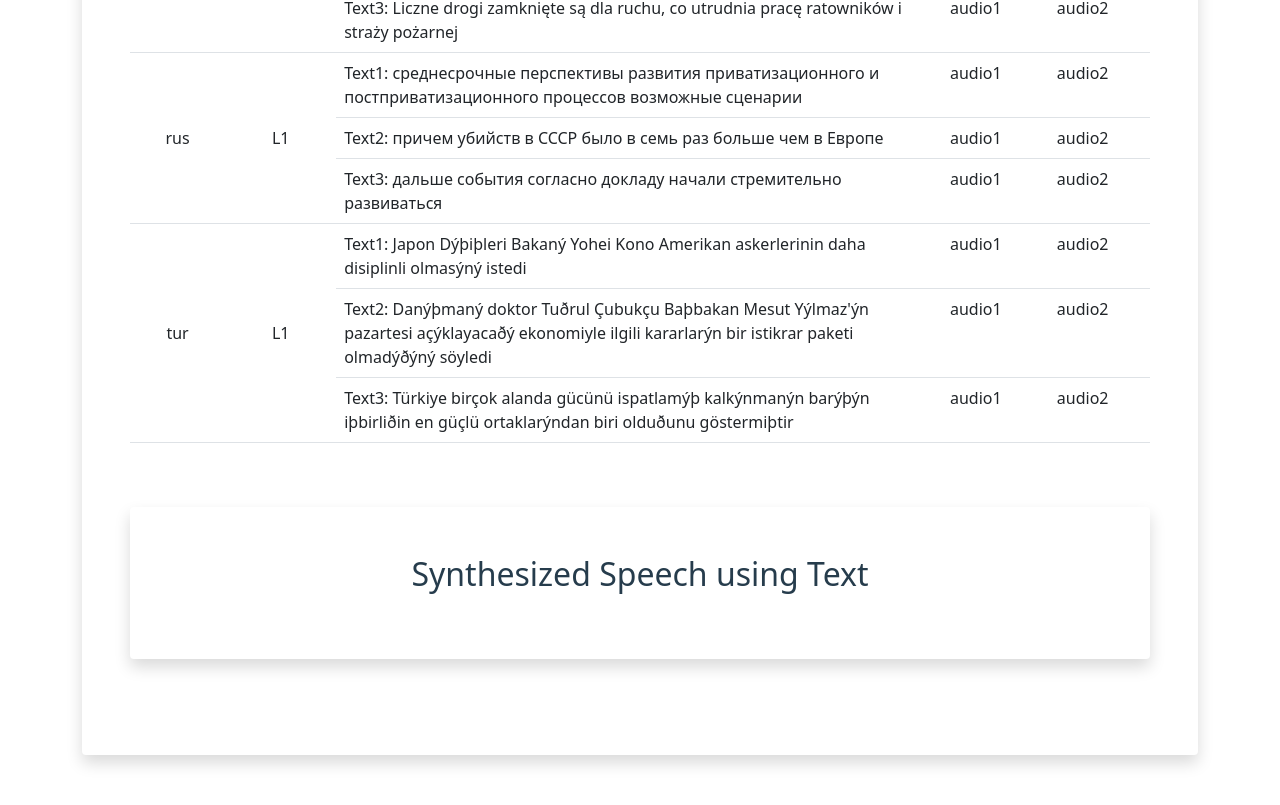
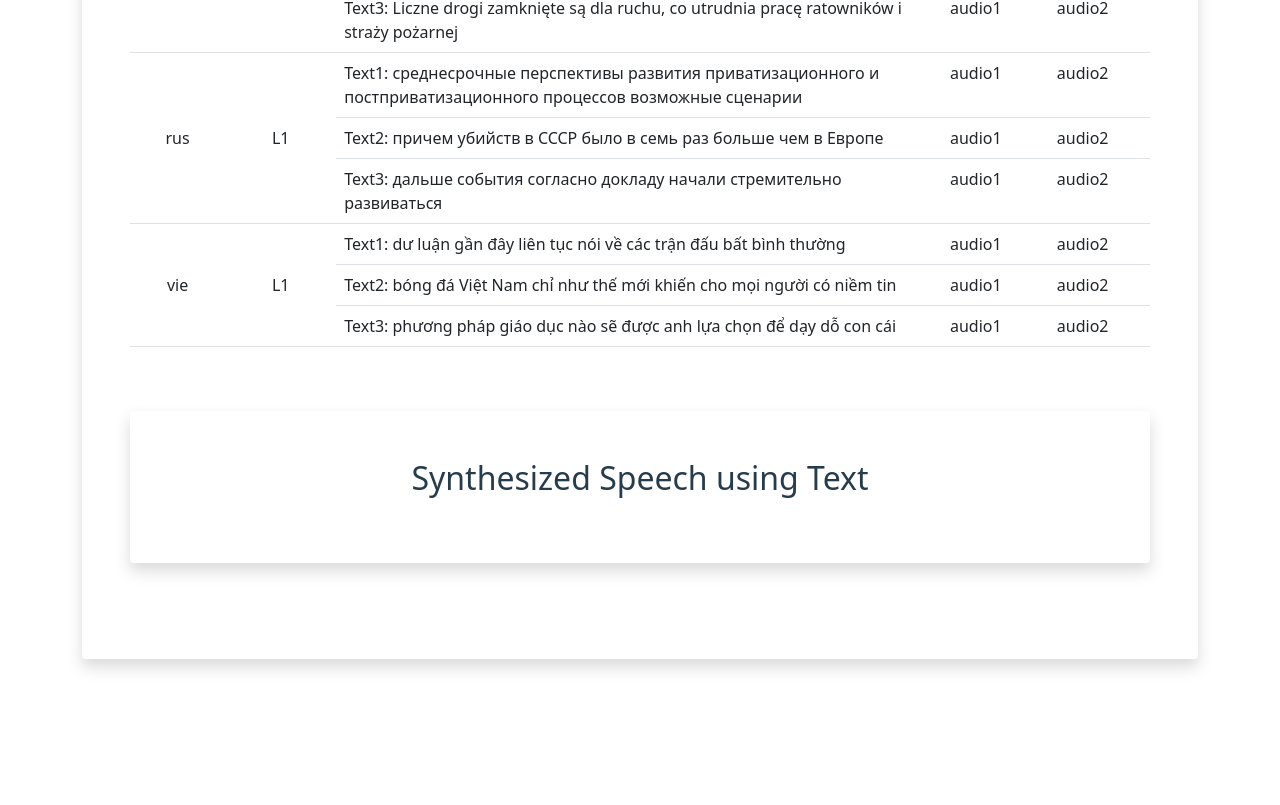
Before and after one commit to ISanonymous123456/ISanonymous123456.github.io, a plain HTML site: page index.html in a window 1280 px wide. Shown: the part 3541-4346 px from the top of the page. After the commit the page ends 4264 px from the top, so only its background shows below. Drawn offline with Linux system fonts and the light colour scheme.

Commit message:
Update index.html

```diff
--- a/index.html
+++ b/index.html
@@ -339,23 +339,24 @@
 						<td style="text-align: center">audio2</td>
 					</tr>
 
-
 					<tr>
-						<td class="centered" rowspan="3">tur</td>
+						<td class="centered" rowspan="3">vie</td>
 						<td class="centered" rowspan="3">L1</td>
-						<td style="text-align: left;vertical-align:middle;width: 600px">Text1: Japon Dýþiþleri Bakaný Yohei Kono Amerikan askerlerinin daha disiplinli olmasýný istedi</td>
+						<td style="text-align: left;vertical-align:middle;width: 600px">Text1: dư luận gần đây liên tục nói về các trận đấu bất bình thường</td>
 						<td style="text-align: center">audio1</td>
 						<td style="text-align: center">audio2</td>
 						</tr>
 					<tr>
-						<td style="text-align: left;vertical-align:middle;width: 600px">Text2: Danýþmaný doktor Tuðrul Çubukçu Baþbakan Mesut Yýlmaz'ýn pazartesi açýklayacaðý ekonomiyle ilgili kararlarýn bir istikrar paketi olmadýðýný söyledi</td>
+						<td style="text-align: left;vertical-align:middle;width: 600px">Text2: bóng đá Việt Nam chỉ như thế mới khiến cho mọi người có niềm tin</td>
 						<td style="text-align: center">audio1</td>
 						<td style="text-align: center">audio2</td>
 					<tr>
-						<td style="text-align: left;vertical-align:middle;width: 600px">Text3: Türkiye birçok alanda gücünü ispatlamýþ kalkýnmanýn barýþýn iþbirliðin en güçlü ortaklarýndan biri olduðunu göstermiþtir</td>
+						<td style="text-align: left;vertical-align:middle;width: 600px">Text3: phương pháp giáo dục nào sẽ được anh lựa chọn để dạy dỗ con cái</td>
 						<td style="text-align: center">audio1</td>
 						<td style="text-align: center">audio2</td>
 					</tr>
+
+
 
 				</tbody>
 			</table>
```
